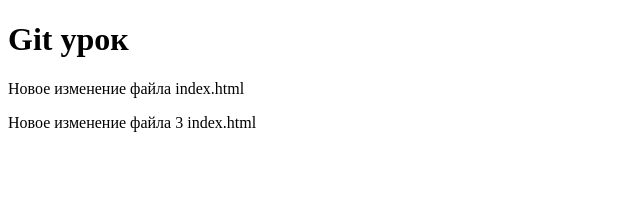
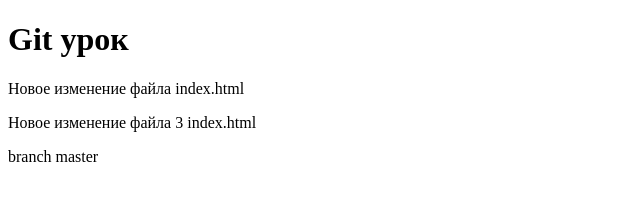
Before and after one commit to Ataevw/test, a plain HTML site: page index.html in a window 1280 px wide. Shown: the whole page, without its empty margins (0-640 px from the left). Drawn offline with Linux system fonts and the light colour scheme.

Commit message:
commit in to branch master

```diff
--- a/index.html
+++ b/index.html
@@ -10,5 +10,6 @@
 	<h1>Git урок</h1>
 	<p>Новое изменение файла index.html</p>
 	<p>Новое изменение файла 3 index.html</p>
+	<p>branch master</p>
 </body>
 </html>
```
